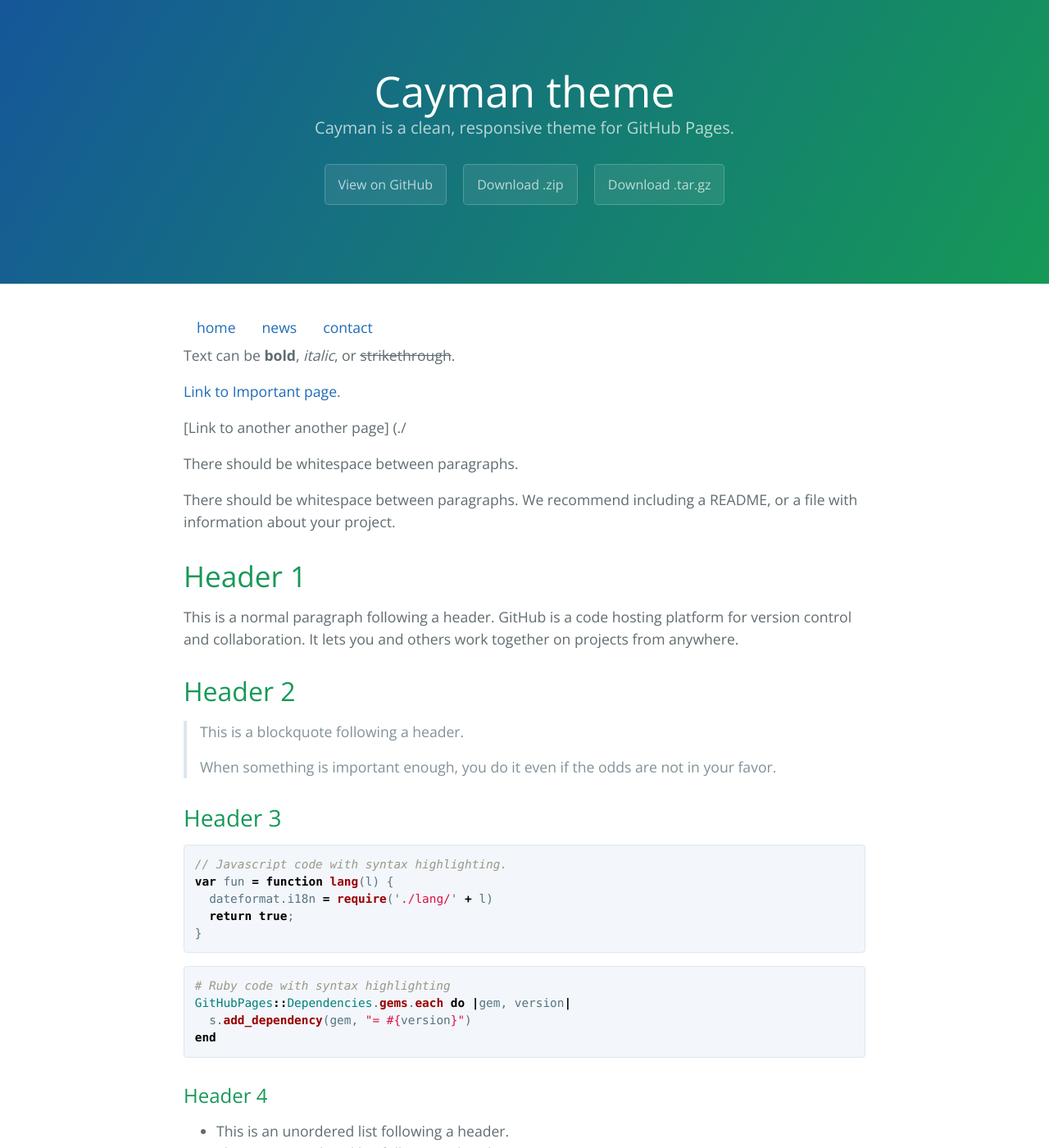
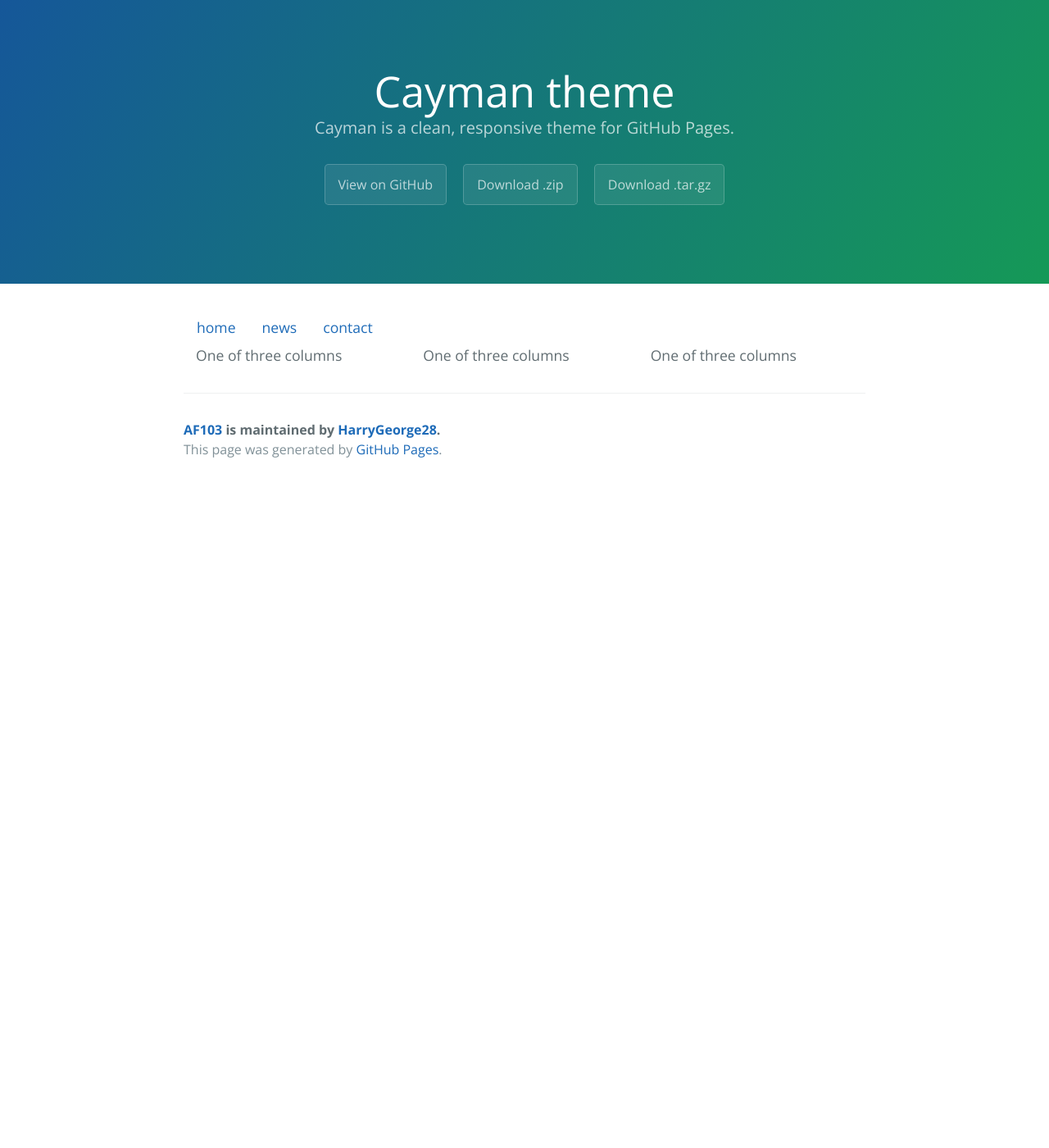
Before and after one commit to HarryGeorge28/AF103, a Jekyll site: the page built from index.md, in a window 1280 px wide and 1400 px high. Shown: the whole window at 82% size. Built offline with Jekyll 4.4.1, drawn with Linux system fonts in a browser that asks for light colours; some of the changed text lies outside the part shown.

Commit message:
Update index.md

````diff
--- a/index.md
+++ b/index.md
@@ -2,124 +2,17 @@
 layout: default
 ---
 
-Text can be **bold**, _italic_, or ~~strikethrough~~.
 
-[Link to Important page](./news.html).
-
-[Link to another another page] (./
-
-There should be whitespace between paragraphs.
-
-There should be whitespace between paragraphs. We recommend including a README, or a file with information about your project.
-
-# Header 1
-
-This is a normal paragraph following a header. GitHub is a code hosting platform for version control and collaboration. It lets you and others work together on projects from anywhere.
-
-## Header 2
-
-> This is a blockquote following a header.
->
-> When something is important enough, you do it even if the odds are not in your favor.
-
-### Header 3
-
-```js
-// Javascript code with syntax highlighting.
-var fun = function lang(l) {
-  dateformat.i18n = require('./lang/' + l)
-  return true;
-}
-```
-
-```ruby
-# Ruby code with syntax highlighting
-GitHubPages::Dependencies.gems.each do |gem, version|
-  s.add_dependency(gem, "= #{version}")
-end
-```
-
-#### Header 4
-
-*   This is an unordered list following a header.
-*   This is an unordered list following a header.
-*   This is an unordered list following a header.
-
-##### Header 5
-
-1.  This is an ordered list following a header.
-2.  This is an ordered list following a header.
-3.  This is an ordered list following a header.
-
-###### Header 6
-
-| head1        | head two          | three |
-|:-------------|:------------------|:------|
-| ok           | good swedish fish | nice  |
-| out of stock | good and plenty   | nice  |
-| ok           | good `oreos`      | hmm   |
-| ok           | good `zoute` drop | yumm  |
-
-### There's a horizontal rule below this.
-
-* * *
-
-### Here is an unordered list:
-
-*   Item foo
-*   Item bar
-*   Item baz
-*   Item zip
-
-### And an ordered list:
-
-1.  Item one
-1.  Item two
-1.  Item three
-1.  Item four
-
-### And a nested list:
-
-- level 1 item
-  - level 2 item
-  - level 2 item
-    - level 3 item
-    - level 3 item
-- level 1 item
-  - level 2 item
-  - level 2 item
-  - level 2 item
-- level 1 item
-  - level 2 item
-  - level 2 item
-- level 1 item
-
-### Small image
-
-![Octocat](https://github.githubassets.com/images/icons/emoji/octocat.png)
-
-### Large image
-
-![Branching](https://guides.github.com/activities/hello-world/branching.png)
-
-
-### Definition lists can be used with HTML syntax.
-
-<dl>
-<dt>Name</dt>
-<dd>Godzilla</dd>
-<dt>Born</dt>
-<dd>1952</dd>
-<dt>Birthplace</dt>
-<dd>Japan</dd>
-<dt>Color</dt>
-<dd>Green</dd>
-</dl>
-
-```
-Long, single-line code blocks should not wrap. They should horizontally scroll if they are too long. This line should be long enough to demonstrate this.
-```
-
-```
-The final element.
-```
+<div class="container">
+  <div class="row">
+    <div class="col-sm">
+      One of three columns
+    </div>
+    <div class="col-sm">
+      One of three columns
+    </div>
+    <div class="col-sm">
+      One of three columns
+    </div>
+  </div>
+</div>
````
